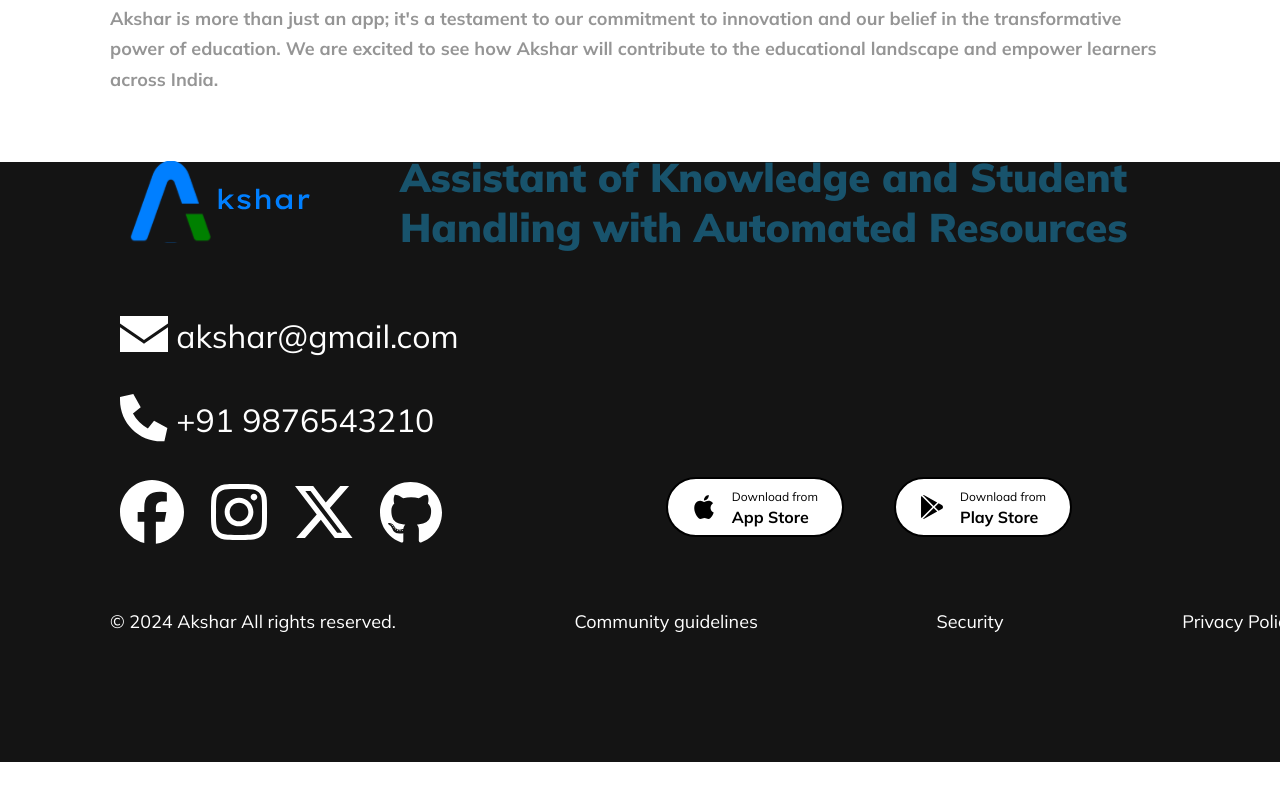
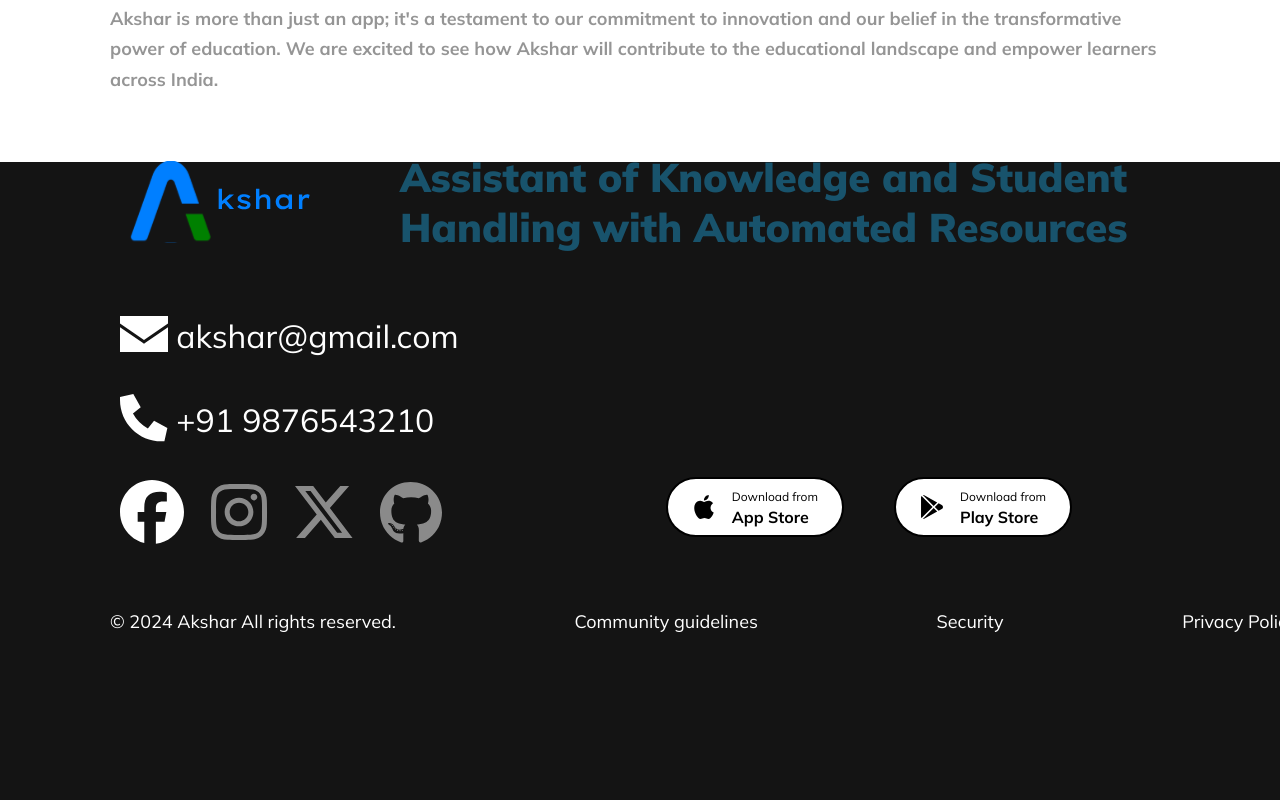
Before and after one commit to vinay-th/Akshar, a React (Vite) app in the folder frontend/: page / in a window 1280 px wide. Shown: the part 4048-4848 px from the top of the page. Before the commit the page ends 4810 px from the top, so only its background shows below. Built offline with nearby package versions, Linux system fonts and the light colour scheme; a web font is replaced by a local one.

Commit message:
minor-tweaks-landing-page

```diff
--- a/frontend/src/components/FAQ.jsx
+++ b/frontend/src/components/FAQ.jsx
@@ -10,6 +10,7 @@
         <div
           className="relative top-[50px] font-black mq450:text-5xl mq750:text-13xl"
           style={{ width: '1000px' }}
+          id="FAQ"
         >
           Frequently Asked Questions
         </div>
--- a/frontend/src/components/Footer-style.css
+++ b/frontend/src/components/Footer-style.css
@@ -2,7 +2,7 @@
   display: flex;
   background-color: #141414;
   flex-direction: column;
-  height: 75vh;
+  height: 80vh;
   width: 210vh;
   padding-left: 110px;
   padding-right: 110px;
@@ -55,6 +55,12 @@
   margin-left: 10px;
 }
 
+.twitter,
+.github,
+.instagram,
+.facebook :hover {
+  opacity: 0.5;
+}
 .txt {
   font-family: 'Mulish';
   font-style: normal;
--- a/frontend/src/components/Footer.jsx
+++ b/frontend/src/components/Footer.jsx
@@ -10,7 +10,7 @@
 import ApplicationBtn from './ApplicationBtn';
 const Footer = () => {
   return (
-    <div className="footer">
+    <div className="footer" id="Contact">
       <div className="content-wrap">
         <img src={logo} alt="logo" className="logo" />
         <div className="text-ff">
--- a/frontend/src/components/Landing.jsx
+++ b/frontend/src/components/Landing.jsx
@@ -47,17 +47,17 @@
                 </a>
               </li>
               <li className="nav-item">
-                <a className="nav-link" href="#">
+                <a className="nav-link" href="#about">
                   About
                 </a>
               </li>
               <li className="nav-item">
-                <a className="nav-link" href="#">
+                <a className="nav-link" href="#FAQ">
                   FAQs
                 </a>
               </li>
               <li className="nav-item">
-                <a className="nav-link" href="#">
+                <a className="nav-link" href="#Contact">
                   Contact
                 </a>
               </li>
--- a/frontend/src/components/OurTeam.jsx
+++ b/frontend/src/components/OurTeam.jsx
@@ -5,7 +5,7 @@
 
 const OurTeam = () => {
   return (
-    <StyledOurTeam>
+    <StyledOurTeam id="about">
       <div className="our-team-container">
         <div className="content-wrapper">
           <div className="team-section">
```
